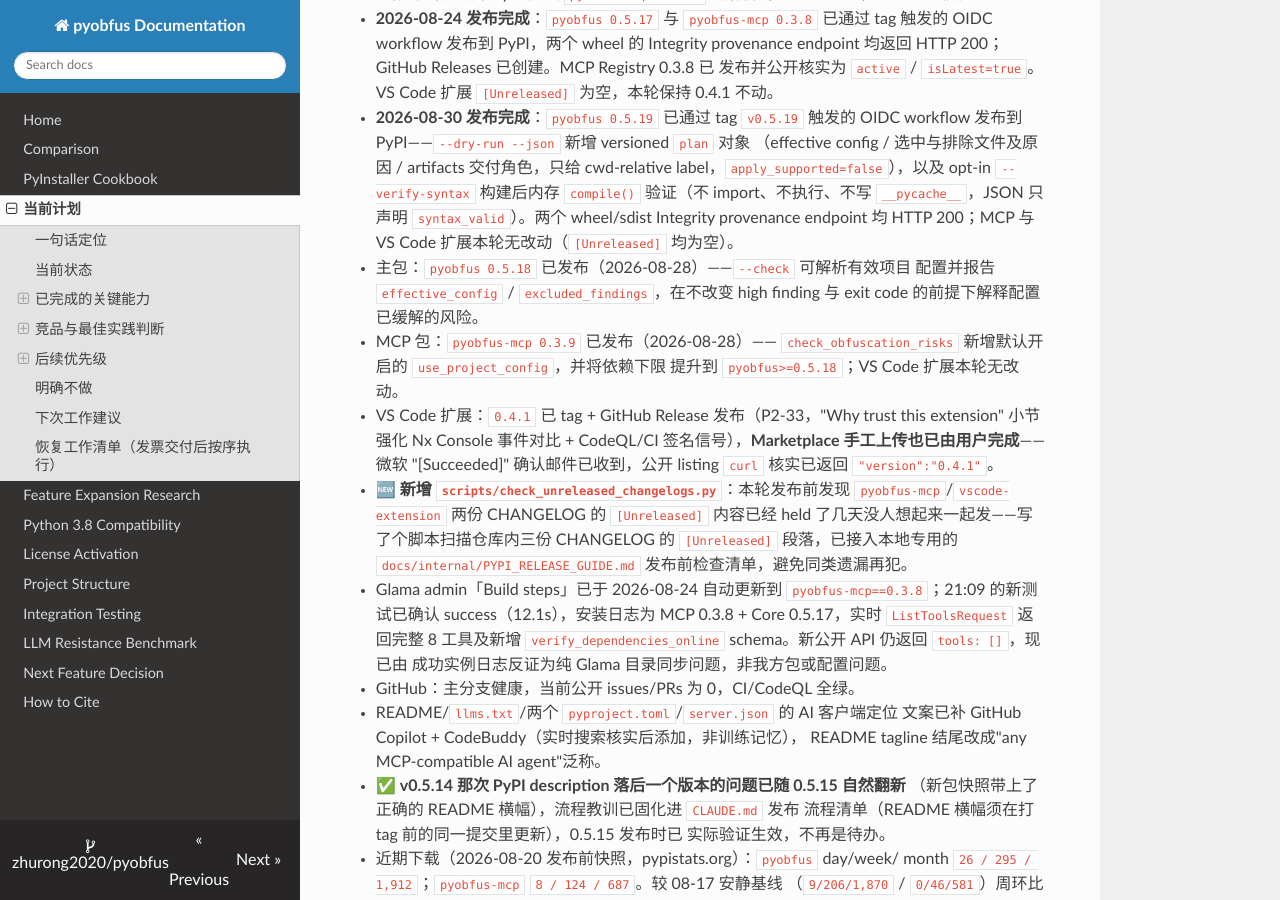
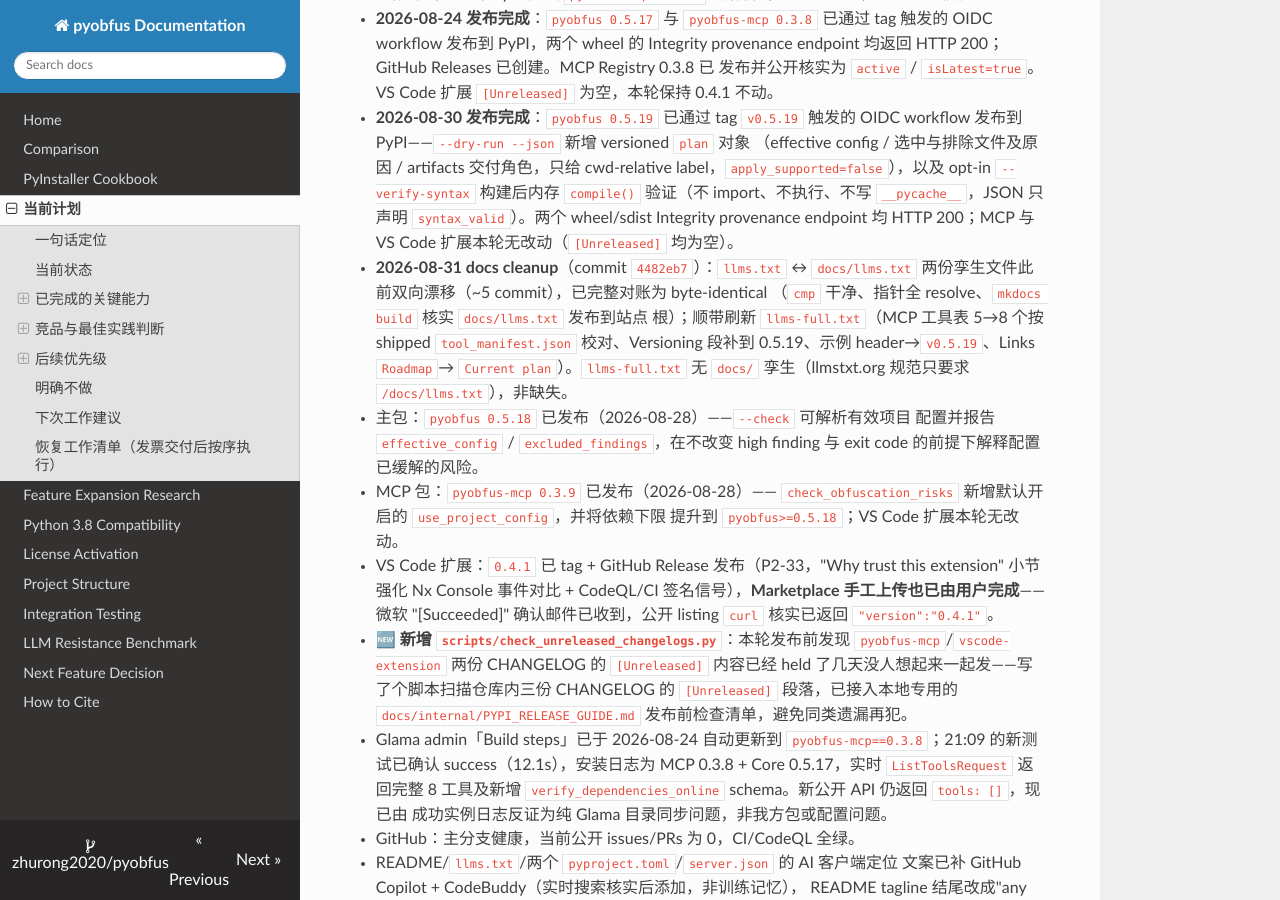
Before and after one commit to zhurong2020/pyobfus, an MkDocs documentation site: the page built from docs/CURRENT_PLAN_ZH.md, in a window 1280 px wide and 900 px high, scrolled down 961 px. Built offline with MkDocs 1.6.1, drawn with Linux system fonts in a browser that asks for light colours; nearby versions of some CDN libraries.

Commit message:
docs: mark llms.txt twin reconciliation done in tracking docs
Update the CLAUDE.md cold-start block and CURRENT_PLAN_ZH.md status
section to record the 4482eb7 docs cleanup (llms.txt twins reconciled to
byte-identical, llms-full.txt refreshed) — previously flagged there as a
pending optional cleanup.

Co-Authored-By: Claude Sonnet 5 <noreply@anthropic.com>

```diff
--- a/docs/CURRENT_PLAN_ZH.md
+++ b/docs/CURRENT_PLAN_ZH.md
@@ -51,6 +51,13 @@ pyobfus 是面向 AI 辅助开发时代的 Python 代码保护工具：保留纯
   构建后内存 `compile()` 验证（不 import、不执行、不写 `__pycache__`，JSON 只
   声明 `syntax_valid`）。两个 wheel/sdist Integrity provenance endpoint 均
   HTTP 200；MCP 与 VS Code 扩展本轮无改动（`[Unreleased]` 均为空）。
+- **2026-08-31 docs cleanup**（commit `4482eb7`）：`llms.txt` ↔ `docs/llms.txt`
+  两份孪生文件此前双向漂移（~5 commit），已完整对账为 byte-identical
+  （`cmp` 干净、指针全 resolve、`mkdocs build` 核实 `docs/llms.txt` 发布到站点
+  根）；顺带刷新 `llms-full.txt`（MCP 工具表 5→8 个按 shipped `tool_manifest.json`
+  校对、Versioning 段补到 0.5.19、示例 header→`v0.5.19`、Links `Roadmap`→
+  `Current plan`）。`llms-full.txt` 无 `docs/` 孪生（llmstxt.org 规范只要求
+  `/docs/llms.txt`），非缺失。
 - 主包：`pyobfus 0.5.18` 已发布（2026-08-28）——`--check` 可解析有效项目
   配置并报告 `effective_config` / `excluded_findings`，在不改变 high finding 与
   exit code 的前提下解释配置已缓解的风险。
```
Also changed, not shown: CLAUDE.md (+14 -8 lines).
